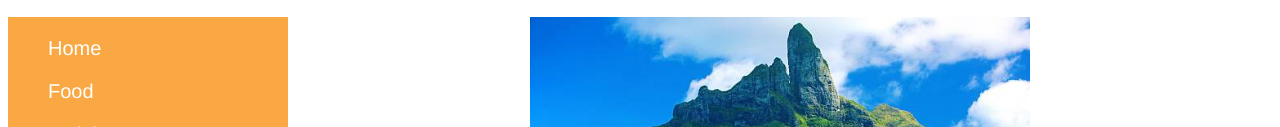
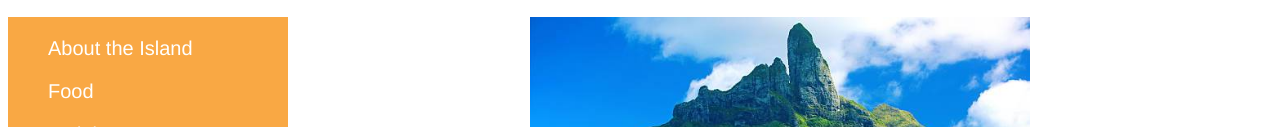
Before and after one commit to aeguerra/D479new, a plain HTML site: page index.html in a window 1280 px wide. Shown: the part 162-289 px from the top of the page. Drawn offline with Linux system fonts and the light colour scheme.

Commit message:
Update index.html

```diff
--- a/index.html
+++ b/index.html
@@ -23,7 +23,7 @@
             <div class="nav">
                 <nav>
                     <ul>
-                        <li><a href="index.html">Home</a></li>
+                        <li><a href="index.html">About the Island</a></li>
                         <li><a href="food.html">Food</a></li>
                         <li><a href="lodging.html">Lodging</a></li>
                         <li><a href="activities.html">Activities & Recreation</a></li>
```
